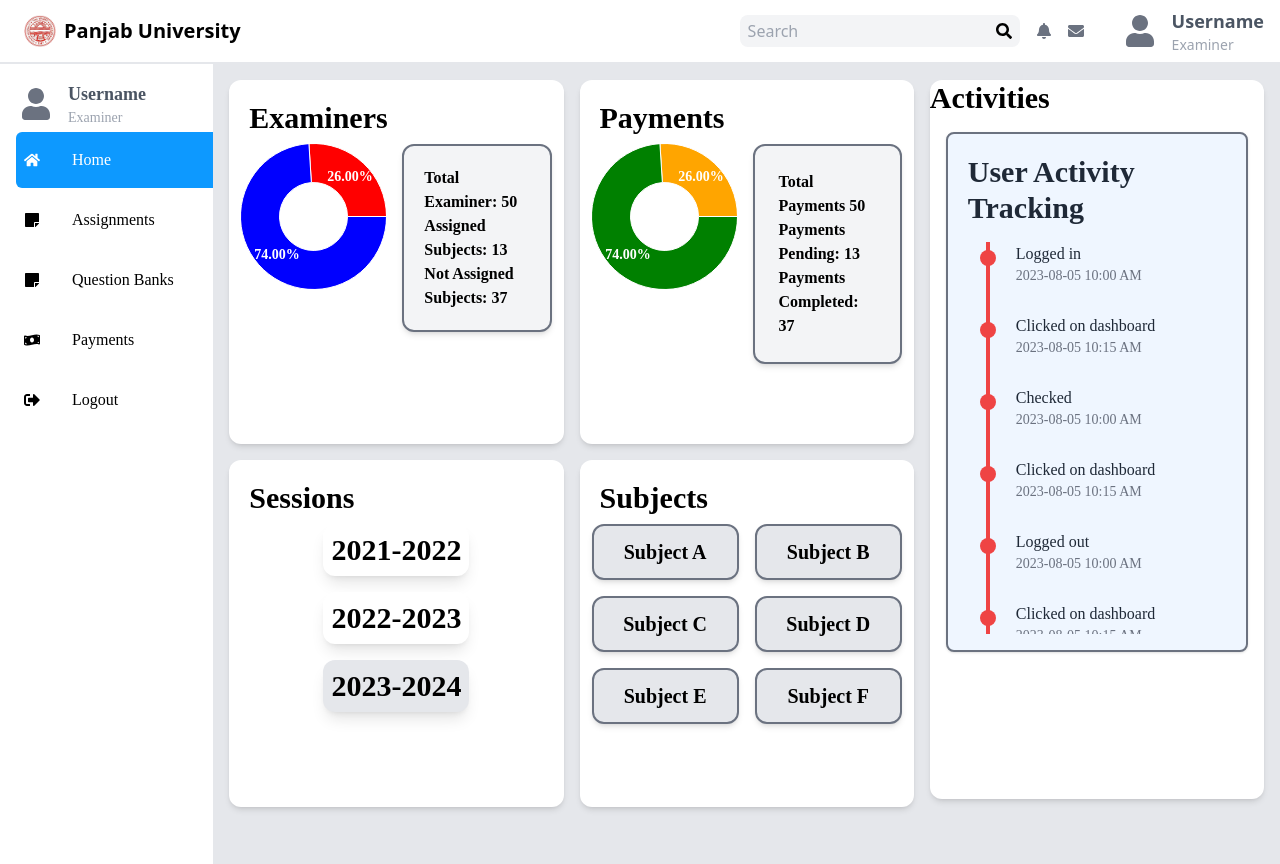
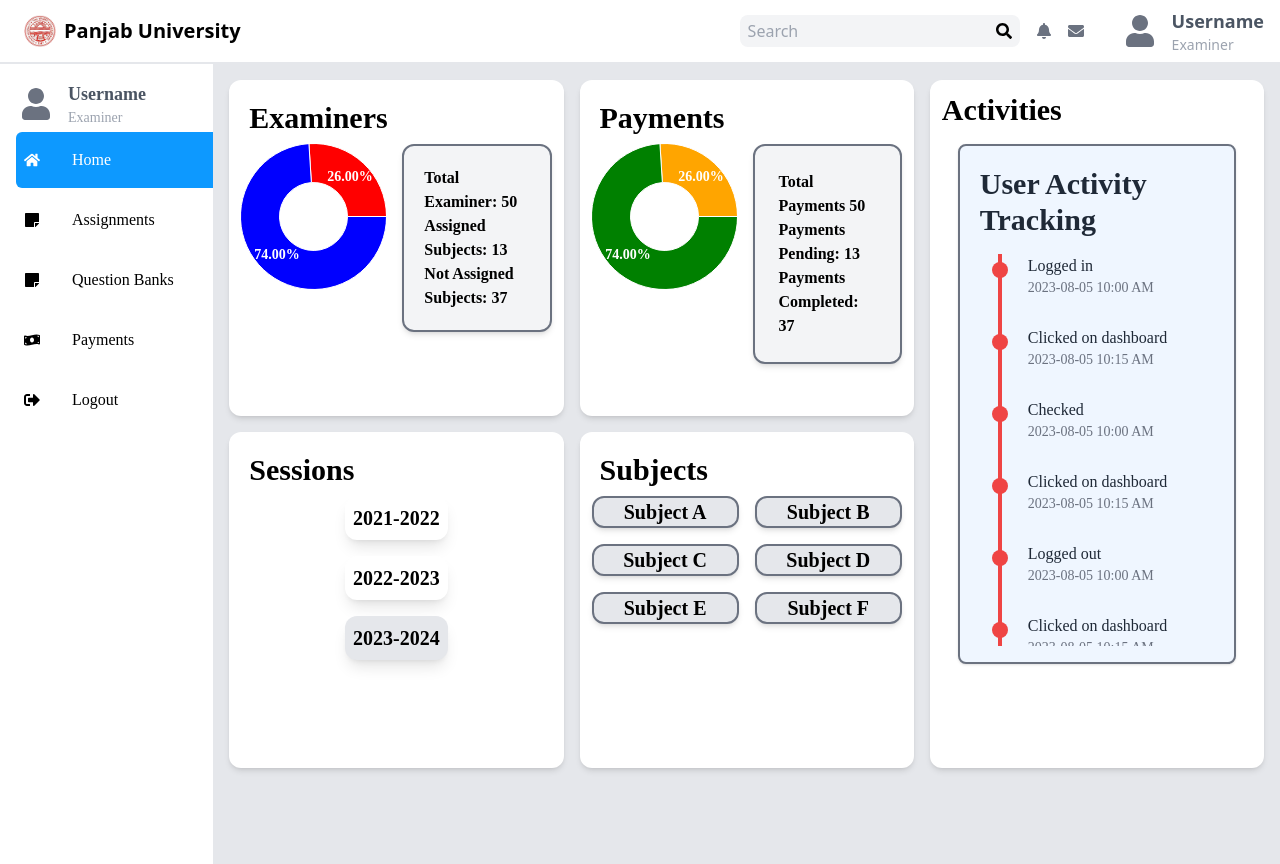
Before and after one commit to RiteshGangwar2022/PUexam, a React (Create React App) app in the folder UIETexam/client/: page /Examiner/Home in a window 1280 px wide. Built offline with nearby package versions, Linux system fonts and the light colour scheme.

Commit message:
assignments + corrected dashboard layout

```diff
--- a/UIETexam/client/src/App.js
+++ b/UIETexam/client/src/App.js
@@ -9,7 +9,7 @@
 import ExaminerQuestionBank from "./components/Examiner/options/QuestionBanks";
 import ExaminerPayments from "./components/Examiner/options/Payments";
 import ExaminerLogouts from "./components/Examiner/options/Logout";
-
+import AssignmentInterface from "./components/Examiner/AssignmentInterface"
 import Login from "./components/auth/Login";
 
 const router = createBrowserRouter([
@@ -48,6 +48,10 @@
     element: <ExaminerAssignments />,
   },
   {
+    path: "/Examiner/Assignments/:id",
+    element:<AssignmentInterface/>,
+  },
+  {
     path: "/Examiner/Logout",
     element: <ExaminerLogouts />,
   },
--- /dev/null
+++ b/UIETexam/client/src/components/Examiner/AssignmentInterface.js
@@ -0,0 +1,90 @@
+import React, { useState } from "react";
+import Examiner from "./Examiner";
+import { clsx } from "clsx";
+
+const steps = ["setup", "questions", "preview", "publish"];
+
+const AssignmentInterface = () => {
+  const [active, setActive] = useState(0);
+  const Tabs = () => {
+    switch (active) {
+      case 0:
+        return (
+          <div className=" relative border-2 border-black min-h-[calc(100vh-10rem)] w-full max-w-6xl mx-auto rounded my-3 bg-white ">
+            setup
+            <button
+              onClick={() => setActive((active + 1) % 4)}
+              className=" absolute  bottom-2  left-1/2 bg-sky-400 px-5 py-2   rounded-full text-white font-bold text-xl "
+            >
+              Next
+            </button>
+          </div>
+        );
+      case 1:
+        return (
+          <div className=" relative border-2 border-black min-h-[calc(100vh-10rem)] w-full max-w-6xl mx-auto rounded my-3 bg-white ">
+            questions
+            <button
+              onClick={() => setActive((active + 1) % 4)}
+              className=" absolute  bottom-2  left-1/2 bg-sky-400 px-5 py-2   rounded-full text-white font-bold text-xl "
+            >
+              Next
+            </button>
+          </div>
+        );
+      case 2:
+        return (
+          <div className=" relative border-2 border-black min-h-[calc(100vh-10rem)] w-full max-w-6xl mx-auto rounded my-3 bg-white ">
+            preview
+            <button
+              onClick={() => setActive((active + 1) % 4)}
+              className=" absolute  bottom-2  left-1/2 bg-sky-400 px-5 py-2   rounded-full text-white font-bold text-xl "
+            >
+              Next
+            </button>
+          </div>
+        );
+      case 3:
+        return (
+          <div className=" relative border-2 border-black min-h-[calc(100vh-10rem)] w-full max-w-6xl mx-auto rounded my-3 bg-white ">
+            publish
+            <button
+              onClick={() => setActive((active + 1) % 4)}
+              className=" absolute  bottom-2  left-1/2 bg-sky-400 px-5 py-2   rounded-full text-white font-bold text-xl "
+            >
+              Next
+            </button>
+          </div>
+        );
+      default:
+        return <h1>error </h1>;
+    }
+  };
+
+  return (
+    <Examiner>
+      <h1 className=" text-center text-3xl font-bold mb-7 ">Create Exam</h1>
+      <div>
+        <div className="grid grid-cols-4 ">
+          {steps.map((x, index) => (
+            <div className="flex items-center " key={index}>
+              <h1
+                onClick={() => setActive(index)}
+                className={clsx(
+                  "cursor-pointer border-sky-400 border-2 bg-white px-4 py-1 text-xl rounded-full",
+                  { "font-bold bg-blue-500 text-white": index === active }
+                )}
+              >
+                {x}
+              </h1>
+              {index < 3 && <div className="w-full h-[3px] bg-sky-400"></div>}
+            </div>
+          ))}
+        </div>
+        {Tabs()}
+      </div>
+    </Examiner>
+  );
+};
+
+export default AssignmentInterface;
--- a/UIETexam/client/src/components/Examiner/options/Home.js
+++ b/UIETexam/client/src/components/Examiner/options/Home.js
@@ -1,7 +1,7 @@
 import React from "react";
 import Examiner from "../Examiner";
 import Piechart from "./Piechart";
-import { useState,useEffect } from "react";
+import { useState, useEffect } from "react";
 import TrackingPage from "./TrackingPage";
 const Home = () => {
   const data = [
@@ -12,28 +12,28 @@
     { students: 13, fill: "orange" },
     { students: 37, fill: "green" },
   ];
-  const [currentYear, setCurrentYear] = useState('');
+  const [currentYear, setCurrentYear] = useState("");
 
   useEffect(() => {
-
     const currentDate = new Date();
     const year = currentDate.getFullYear();
     setCurrentYear(year);
-
   }, []);
 
   return (
-
     <Examiner>
-       <div className="grid grid-cols-1 h-[calc(100vh-7rem)] md:grid-cols-3 gap-4">
+      <div className="grid grid-cols-1 h-[calc(100vh-7rem)]   xl:grid-rows-2 xl:grid-cols-3 gap-4">
         <div className=" bg-white shadow-md rounded-xl  p-3 ">
           <h1 className="font-bold text-3xl p-2">Examiners</h1>
           <div className="flex gap-4">
-                 <div>  <Piechart data={data} ></Piechart></div>
+            <div>
+              <Piechart data={data}></Piechart>
+            </div>
             <div className=" bg-gray-100 shadow-md rounded-xl w-60 h-50 border-2 border-gray-500 p-5 pt-5  font-bold  ">
-
-                    Total Examiner: {data[0].students +data[1].students}<br></br>
-                    Assigned Subjects: {data[0].students}<br></br>
+              Total Examiner: {data[0].students + data[1].students}
+              <br></br>
+              Assigned Subjects: {data[0].students}
+              <br></br>
               Not Assigned Subjects: {data[1].students}
             </div>
           </div>
@@ -41,49 +41,64 @@
         <div className="bg-white shadow-md rounded-xl   p-3   ">
           <h1 className="text-3xl font-bold p-2">Payments</h1>
           <div className="flex gap-4">
-                 <div>  <Piechart data={data1} ></Piechart></div>
+            <div>
+
+              <Piechart data={data1}></Piechart>
+            </div>
             <div className=" bg-gray-100 shadow-md rounded-xl w-60 h-50 border-2 border-gray-500 p-6 font-bold  ">
-
-                    Total Payments {data1[0].students +data1[1].students}<br></br>
-                    Payments Pending: {data1[0].students}<br></br>
+              Total Payments {data1[0].students + data1[1].students}
+              <br></br>
+              Payments Pending: {data1[0].students}
+              <br></br>
               Payments Completed: {data1[1].students}
             </div>
           </div>
+        </div>
+        <div className="bg-white row-span-2 p-3 shadow-md rounded-xl ">
+          <h1 className="text-3xl font-bold ">Activities</h1>
+          <TrackingPage />
+        </div>
 
-        </div>
-        <div className="bg-white row-span-2 shadow-md rounded-xl h-[86%]">
-          <h1 className="text-3xl font-bold ">Activities</h1>
-          <TrackingPage/>
-        </div>
-        <div className="bg-white shadow-md rounded-xl mb-28 h-[76%] p-3">
+        <div className="bg-white shadow-md rounded-xl   p-3">
           <h1 className="text-3xl font-bold p-2">Sessions</h1>
           <div className="flex flex-col items-center gap-4">
-
-            <div className="bg-white shadow-lg rounded-xl p-2 w-23 font-bold text-3xl">
-            {currentYear-2}-{currentYear-1}
+            <div className="bg-white shadow-lg rounded-xl p-2 w-23 font-bold text-xl">
+              {currentYear - 2}-{currentYear - 1}
             </div>
-            <div className="bg-white shadow-lg rounded-xl p-2 w-23 font-bold text-3xl">
-            {currentYear-1}-{currentYear}
+            <div className="bg-white shadow-lg rounded-xl p-2 w-23 font-bold text-xl">
+              {currentYear - 1}-{currentYear}
             </div>
-            <div className="bg-gray-200 shadow-lg rounded-xl p-2 w-23 font-bold text-3xl">
-              {currentYear}-{currentYear+1}
+            <div className="bg-gray-200 shadow-lg rounded-xl p-2 w-23 font-bold text-xl">
+              {currentYear}-{currentYear + 1}
             </div>
           </div>
         </div>
 
-        <div className="bg-white shadow-md rounded-xl mb-28 h-[76%] p-3">
+        <div className="bg-white shadow-md rounded-xl    p-3">
           <h1 className="text-3xl font-bold p-2">Subjects</h1>
           <div className="grid grid-cols-2 gap-4">
-  <div className="flex items-center justify-center bg-gray-200 h-14 shadow-md rounded-xl border-2 border-gray-500  font-bold text-xl">Subject A</div>
-  <div className="flex items-center justify-center bg-gray-200 h-14 shadow-md rounded-xl border-2 border-gray-500 font-bold text-xl">Subject B</div>
-  <div className="flex items-center justify-center bg-gray-200 h-14 shadow-md rounded-xl border-2 border-gray-500 font-bold text-xl ">Subject C</div>
-  <div className="flex items-center justify-center bg-gray-200 h-14 shadow-md rounded-xl border-2 border-gray-500 font-bold text-xl">Subject D</div>
-  <div className="flex items-center justify-center bg-gray-200 h-14 shadow-md rounded-xl border-2 border-gray-500 font-bold text-xl">Subject E</div>
-  <div className="flex items-center justify-center bg-gray-200 h-14 shadow-md rounded-xl border-2 border-gray-500 font-bold text-xl">Subject F</div>
+            <div className="flex items-center justify-center bg-gray-200  shadow-md rounded-xl border-2 border-gray-500  font-bold text-xl">
+              Subject A
             </div>
-
+            <div className="flex items-center justify-center bg-gray-200  shadow-md rounded-xl border-2 border-gray-500 font-bold text-xl">
+              Subject B
             </div>
-      </div>    </Examiner>
+            <div className="flex items-center justify-center bg-gray-200  shadow-md rounded-xl border-2 border-gray-500 font-bold text-xl ">
+              Subject C
+            </div>
+            <div className="flex items-center justify-center bg-gray-200  shadow-md rounded-xl border-2 border-gray-500 font-bold text-xl">
+              Subject D
+            </div>
+            <div className="flex items-center justify-center bg-gray-200  shadow-md rounded-xl border-2 border-gray-500 font-bold text-xl">
+              Subject E
+            </div>
+            <div className="flex items-center justify-center bg-gray-200  shadow-md rounded-xl border-2 border-gray-500 font-bold text-xl">
+              Subject F
+            </div>
+          </div>
+        </div>
+      </div>{" "}
+    </Examiner>
   );
 };
 
```
Also changed, not shown: UIETexam/client/src/components/Examiner/options/Assignments.js (+9 -77 lines). Lines whose indentation alone changed are shown as unchanged.
